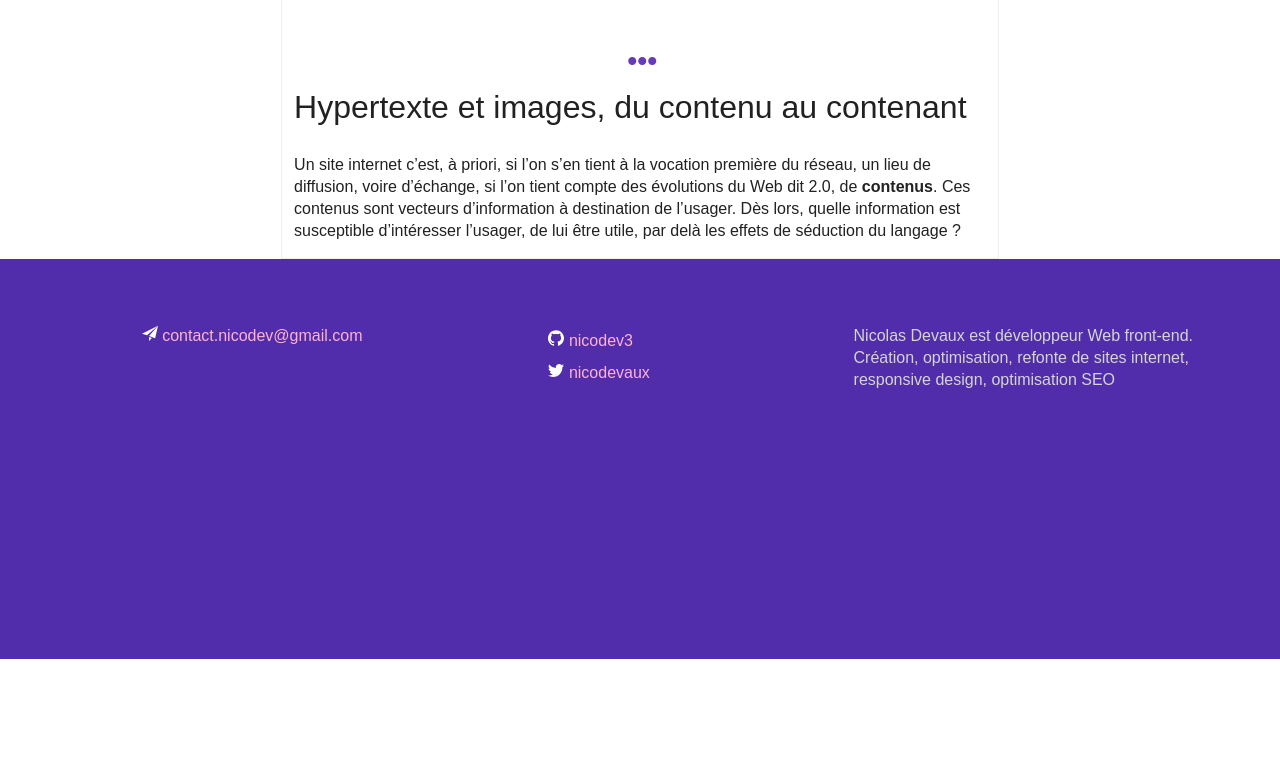
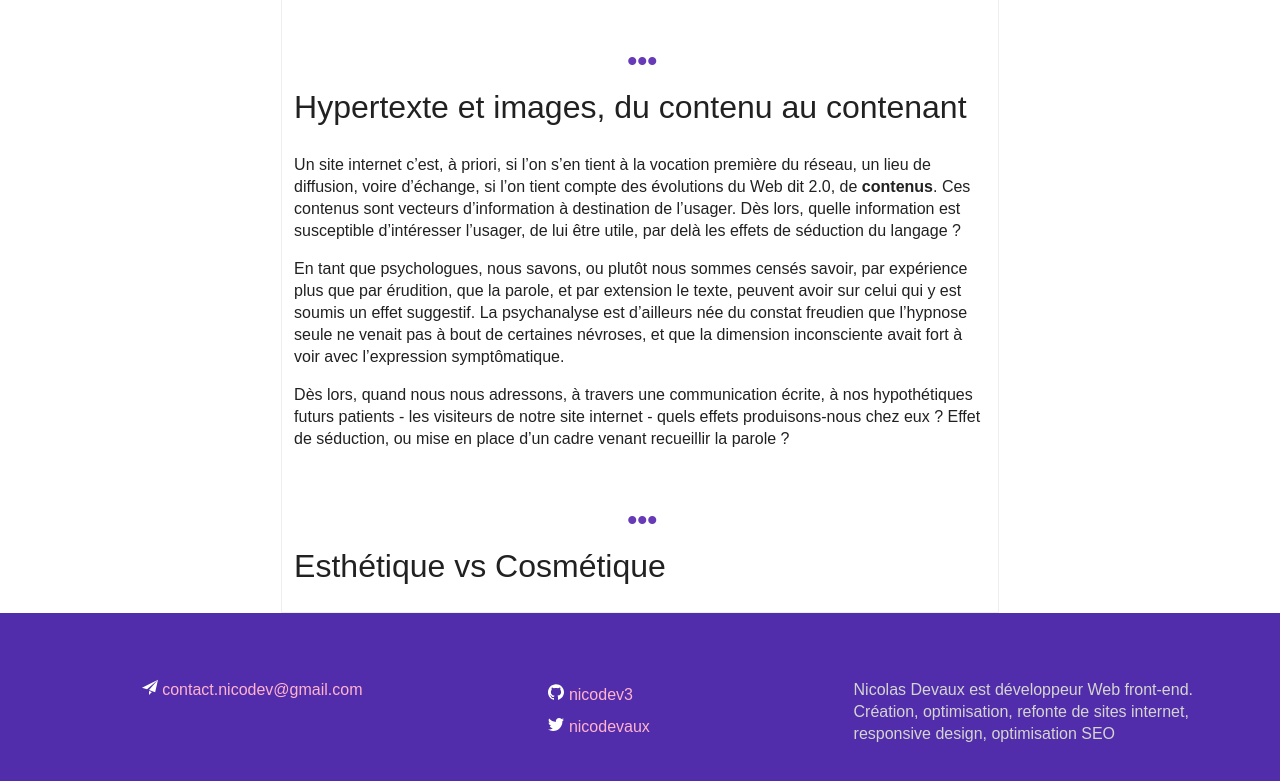
Before and after one commit to nicodev3/nicodev3.github.io, a Jekyll site: the page built from _posts/2016-09-05-site-internet-psychologues.md, in a window 1280 px wide and 900 px high, scrolled down 872 px. Shown: the top 781 px of the window. Built offline with Jekyll 4.4.1, drawn with Linux system fonts in a browser that asks for light colours; nearby versions of some CDN libraries; comment, search, counter and statistics services are not loaded; before the commit the page ends 1531 px from its top, so only the background shows below that.

Commit message:
Update 2016-09-05-site-internet-psychologues.md

```diff
--- a/_posts/2016-09-05-site-internet-psychologues.md
+++ b/_posts/2016-09-05-site-internet-psychologues.md
@@ -21,3 +21,9 @@ Cet article est un essai, une tentative - bien modeste - de penser, en tant que
 ## Hypertexte et images, du contenu au contenant
 
 Un site internet c'est, à priori, si l'on s'en tient à la vocation première du réseau, un lieu de diffusion, voire d'échange, si l'on tient compte des évolutions du Web dit 2.0, de **contenus**. Ces contenus sont vecteurs d'information à destination de l'usager. Dès lors, quelle information est susceptible d'intéresser l'usager, de lui être utile, par delà les effets de séduction du langage&nbsp;?
+
+En tant que psychologues, nous savons, ou plutôt nous sommes censés savoir, par expérience plus que par érudition, que la parole, et par extension le texte, peuvent avoir sur celui qui y est soumis un effet suggestif. La psychanalyse est d'ailleurs née du constat freudien que l'hypnose seule ne venait pas à bout de certaines névroses, et que la dimension inconsciente avait fort à voir avec l'expression symptômatique.
+
+Dès lors, quand nous nous adressons, à travers une communication écrite, à nos hypothétiques futurs patients - les visiteurs de notre site internet - quels effets produisons-nous chez eux&nbsp;? Effet de séduction, ou mise en place d'un cadre venant recueillir la parole&nbsp;?
+
+## Esthétique vs Cosmétique
```
